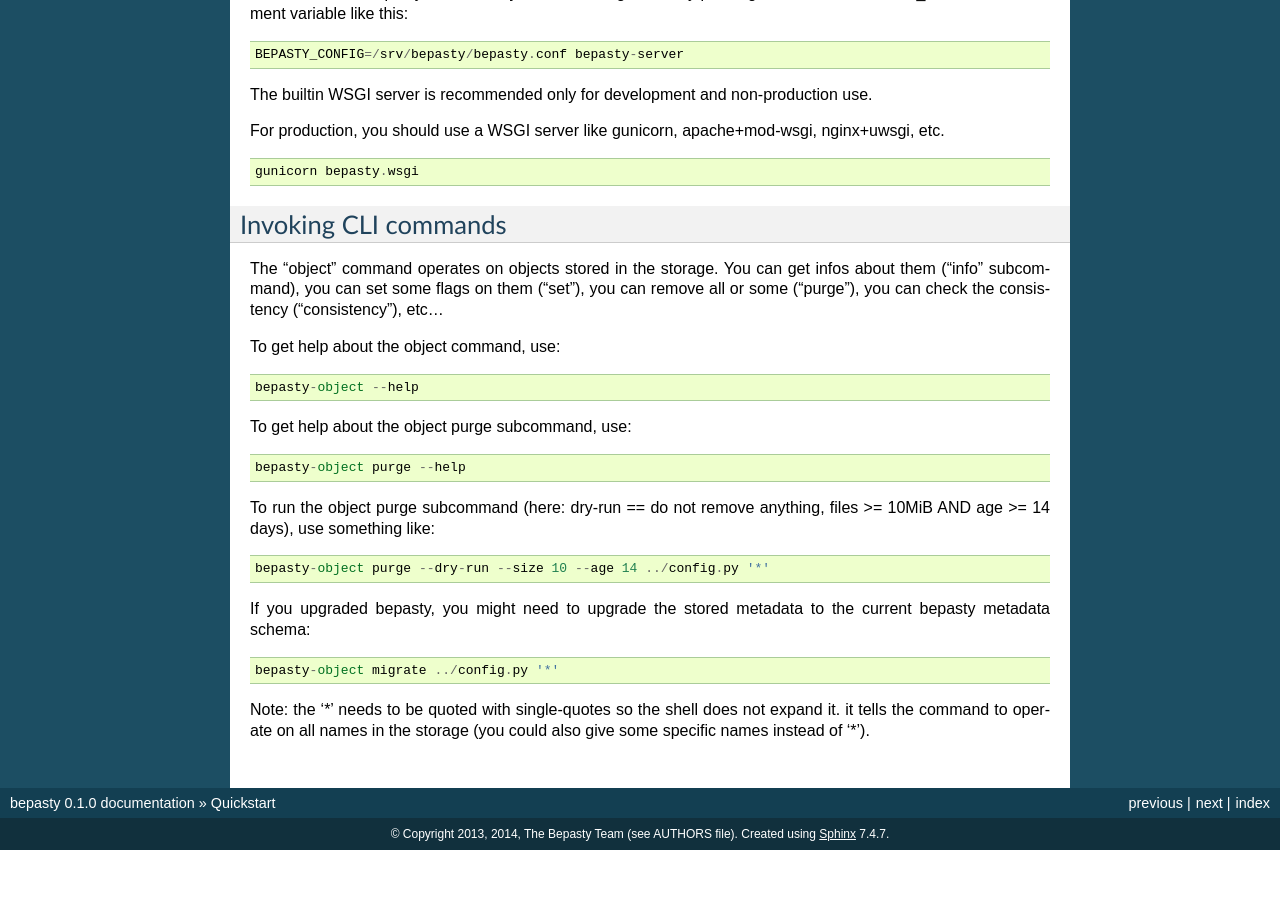
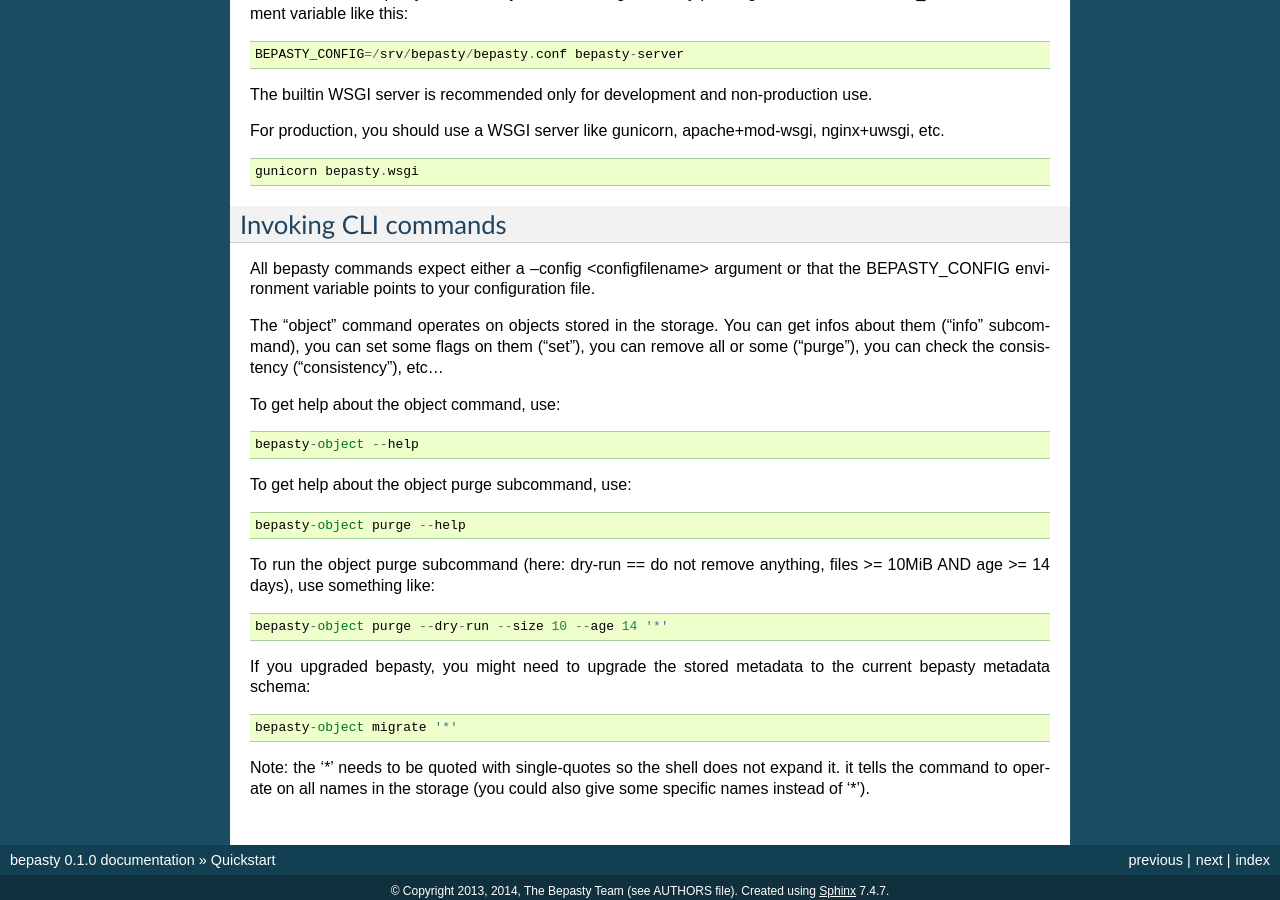
Before and after one commit to bepasty/bepasty-server, a Sphinx documentation site: the page built from docs/source/quickstart.rst, in a window 1280 px wide and 900 px high, scrolled down 858 px. Built offline with Sphinx 7.4.7, drawn with Linux system fonts in a browser that asks for light colours; pages that are not in the unit, such as notebooks, are missing from menus; before the commit the page ends 1708 px from its top, so only the background shows below that.

Commit message:
bepasty-object: use BEPASTY_CONFIG env var or --config <cfgfilename>, fixes #60

```diff
--- a/docs/source/quickstart.rst
+++ b/docs/source/quickstart.rst
@@ -64,6 +64,9 @@
 Invoking CLI commands
 ---------------------
 
+All bepasty commands expect either a --config <configfilename> argument or that the BEPASTY_CONFIG environment
+variable points to your configuration file.
+
 The "object" command operates on objects stored in the storage. You can get infos about them ("info" subcommand),
 you can set some flags on them ("set"), you can remove all or some ("purge"), you can check the consistency
 ("consistency"), etc...
@@ -87,14 +90,14 @@
 
 ::
 
-    bepasty-object purge --dry-run --size 10 --age 14 ../config.py '*'
+    bepasty-object purge --dry-run --size 10 --age 14 '*'
 
 
 If you upgraded bepasty, you might need to upgrade the stored metadata to the current bepasty metadata schema:
 
 ::
 
-    bepasty-object migrate ../config.py '*'
+    bepasty-object migrate '*'
 
 
 Note: the '*' needs to be quoted with single-quotes so the shell does not expand it. it tells the command to operate
```
Also changed, not shown: 1 other file.
